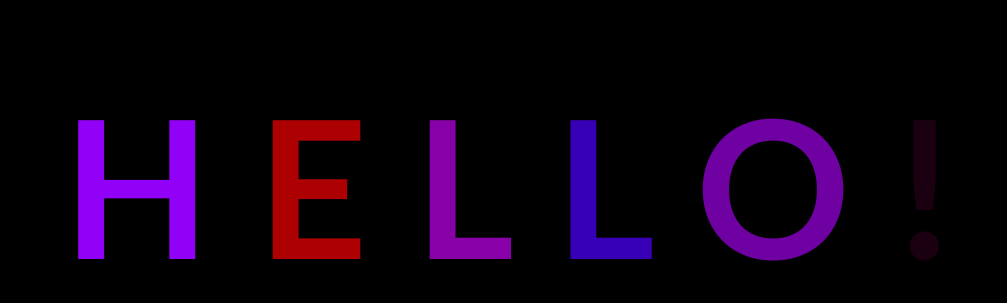
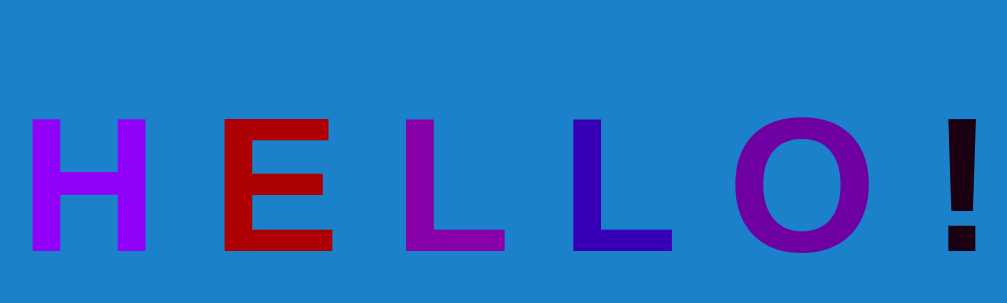
Before and after one commit to Kle012/AnimatedTextGitDemo, a plain HTML site: page index.html in a window 1280 px wide. Shown: the part 224-527 px from the top of the page, without its empty margins (133-1140 px from the left). Drawn offline with Linux system fonts and the light colour scheme.

Commit message:
change background

```diff
--- a/app.css
+++ b/app.css
@@ -3,12 +3,12 @@ body {
     justify-content: center;
     align-items: center;
     height: 100vh;
-    background-color: black;
+    background-color: rgb(26, 129, 202);
 }
 
 h1 {
     font-size: 12rem;
-    font-family: 'Trebuchet MS', 'Lucida Sans Unicode', 'Lucida Grande', 'Lucida Sans', Arial, sans-serif;
+    font-family: fantasy;
 }
 
 .letter {
```
